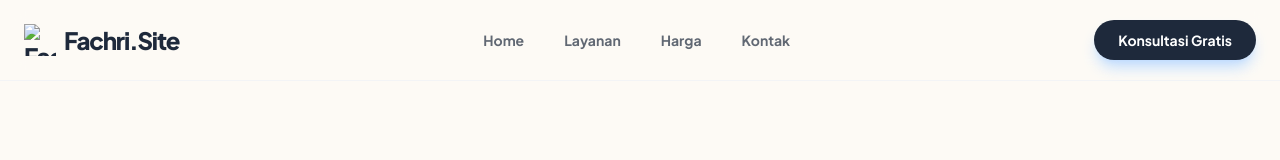
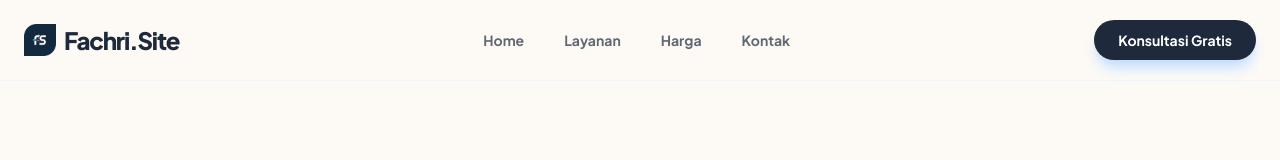
Before and after one commit to otolomofachri-ops/landing-page, a plain HTML site: page index.html in a window 1280 px wide. Shown: the top 160 px of the page. Drawn offline with nearby package versions, Linux system fonts and the light colour scheme.

Commit message:
Add files via upload

```diff
--- a/index.html
+++ b/index.html
@@ -84,7 +84,7 @@
           class="flex items-center gap-2 font-extrabold text-2xl tracking-tighter"
         >
           <img
-            src="./img/logo.png"
+            src="logo.png"
             alt="Fachri.Site Logo"
             class="w-8 h-8 object-contain"
           />
@@ -431,7 +431,7 @@
       <div
         class="flex items-center justify-center gap-2 font-extrabold text-2xl mb-6"
       >
-        <img src="./img/logo.png" alt="Logo" class="w-8 h-8 object-contain" />
+        <img src="logo.png" alt="Logo" class="w-8 h-8 object-contain" />
         <span>Fachri.Site</span>
       </div>
       <p class="text-slate-500 text-sm">
```
